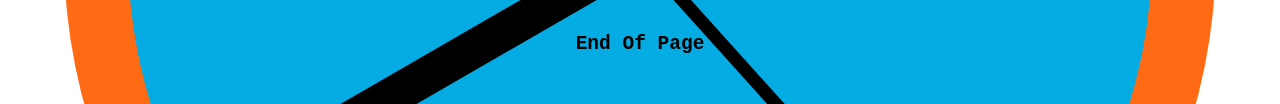
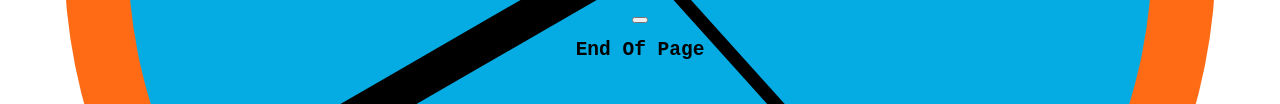
Before and after one commit to niilz/otopedis-clock, a plain HTML site: page index.html in a window 1280 px wide. Shown: the part 696-800 px from the top of the page. Drawn offline with Linux system fonts and the light colour scheme.

Commit message:
add sound on-off button

```diff
--- a/index.html
+++ b/index.html
@@ -27,6 +27,7 @@
         </div>
       </div>
     </main>
+    <button id="sound"></button>
     <footer><h2>End Of Page</h2></footer>
     <script src="main.js"></script>
   </body>
```
